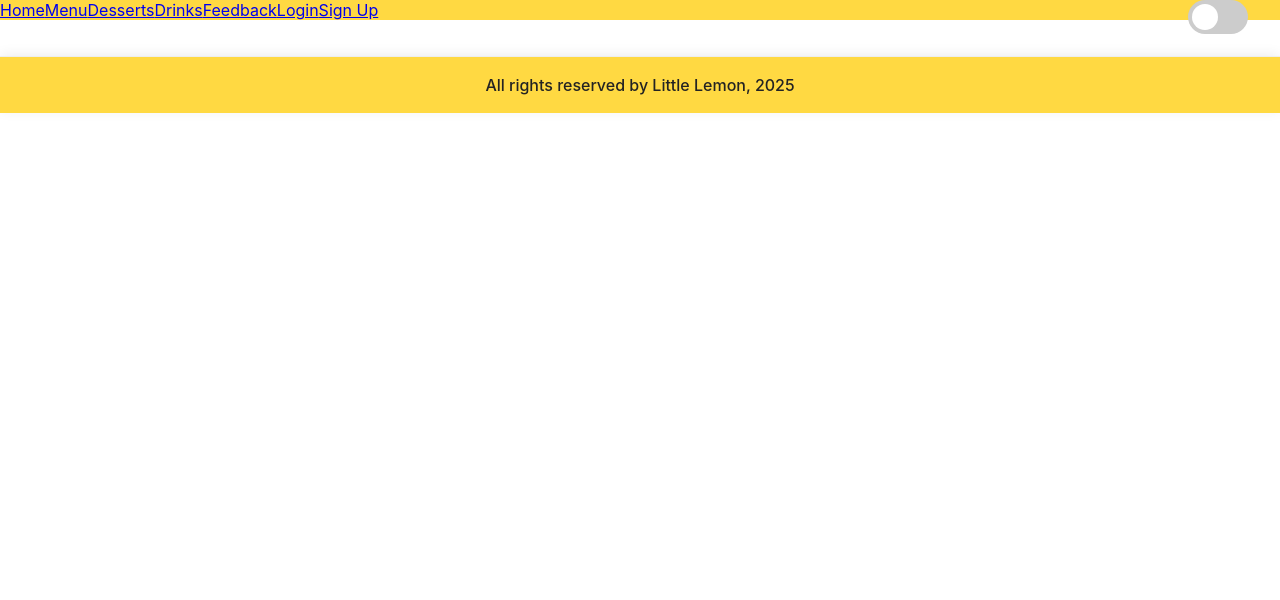
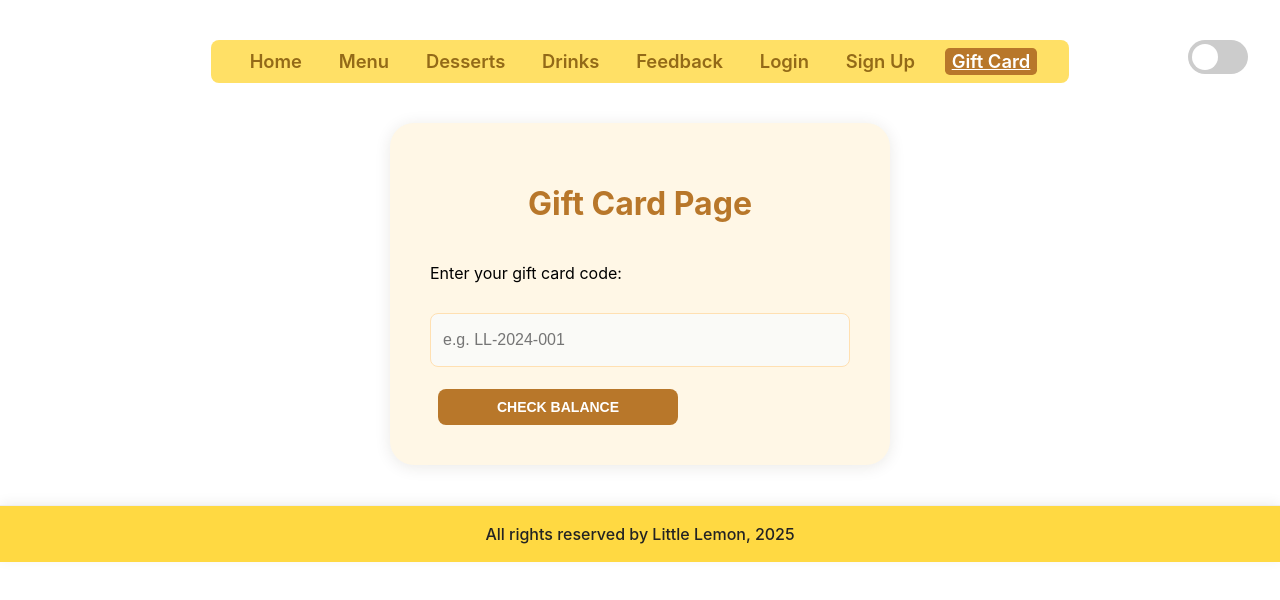
Before and after one commit to pokrhitman/little_lemon_website, a React (Vite) app: page /giftcard in a window 1280 px wide. Shown: the top 600 px of the page. Built offline with nearby package versions, Linux system fonts and the light colour scheme.

Commit message:
chore; added gift card page and improved navbar styling

```diff
--- a/src/App.jsx
+++ b/src/App.jsx
@@ -6,6 +6,7 @@ import {
   DessertsDetail,
   Drinks,
   Feedback,
+  GiftCard,
   Home,
   Login,
   Menu,
@@ -61,6 +62,9 @@ function App() {
           {/* Sign up Form */}
           <Route path="/signup" element={<SignUp />} />
 
+          {/* Gift Card */}
+          <Route path="/giftcard" element={<GiftCard />} />
+
         </Routes>
       </main>
 
--- a/src/components/Navbar.jsx
+++ b/src/components/Navbar.jsx
@@ -12,6 +12,7 @@ function Navbar() {
             <NavLink to="feedback" className="nav-link">Feedback</NavLink>
             <NavLink to="login" className="nav-link">Login</NavLink>
             <NavLink to="signup" className="nav-link">Sign Up</NavLink>
+            <NavLink to="giftcard" className="nav-link">Gift Card</NavLink>
             <Switch />
         </nav>
     );
--- /dev/null
+++ b/src/pages/GiftCard.jsx
@@ -0,0 +1,104 @@
+import React, { useState } from "react";
+import "../styles/GiftCard.css";
+
+const VALID_CODES = {
+    "LL-2024-001": 100,
+    "LL-2024-002": 50,
+};
+
+export default function GiftCard() {
+    const [inputCode, setInputCode] = useState("");
+    const [giftCard, setGiftCard] = useState(null); // holds { code, balance }
+    const [amountToSpend, setAmountToSpend] = useState("");
+    const [message, setMessage] = useState("");
+    const [history, setHistory] = useState([]);
+
+
+    // Handler to validate and "Load" a card
+    function handleLoadCard() {
+        const balance = VALID_CODES[inputCode];
+        if (balance !== undefined) {
+            setGiftCard({ code: inputCode, balance });
+            setMessage("");
+        } else {
+            setMessage("Invalid or unknown gift card code.");
+            setGiftCard(null);
+        }
+    }
+
+    // Handler to spend amount
+    function handleSpend() {
+        const amount = parseFloat(amountToSpend);
+        if (isNaN(amount) || amount <= 0) {
+            setMessage("Please enter a valid amount.");
+            return;
+        }
+        if (amount > giftCard.balance) {
+            setMessage("Amount exceeds available balance.");
+            return;
+        }
+
+        // Update history and card balance
+        const newBalance = giftCard.balance - amount;
+        setHistory([
+            ...history,
+            { date: new Date().toLocaleString(), amount, code: giftCard.code },
+        ]);
+        setGiftCard({ ...giftCard, balance: newBalance });
+        setMessage(`Success! You spent $${amount.toFixed(2)}. New balance: $${newBalance.toFixed(2)}`);
+        setAmountToSpend("");
+    }
+
+    // Reset for new card
+    function handleReset() {
+        setInputCode("");
+        setGiftCard(null);
+        setMessage("");
+        setAmountToSpend("");
+        setHistory([]);
+    }
+
+    return (
+        <div className="giftcard-container">
+            <h1 className="giftcard-title">Gift Card Page</h1>
+            {!giftCard ? (
+                <div className="giftcard-load">
+                    <p>Enter your gift card code:</p>
+                    <input
+                        className="giftcard-input"
+                        type="text"
+                        value={inputCode}
+                        onChange={e => setInputCode(e.target.value)}
+                        placeholder="e.g. LL-2024-001"
+                    />
+
+                    <button className="giftcard-btn" onClick={handleLoadCard} style={{ marginLeft: 8 }}>Check Balance</button>
+                    {message && <p className="giftcard-message-error">{message}</p>}
+                </div>
+            ) : (
+                <div className="giftcard-details">
+                    <h2>Gift Card: {giftCard.code}</h2>
+                    <h3>Balance: ${giftCard.balance.toFixed(2)}</h3>
+                    <p>Enter amount to spend:</p>
+                    <input
+                        className="giftcard-input"
+                        type="number"
+                        value={amountToSpend}
+                        min={1}
+                        max={giftCard.balance}
+                        onChange={e => setAmountToSpend(e.target.value)}
+                    />
+                    <button className="giftcard-btn" onClick={handleSpend} style={{ marginLeft: 8 }}>Spend</button>
+                    <button className="giftcard-btn secondary" onClick={handleReset} style={{ marginLeft: 8 }}>New Card</button>
+                    {message && <p className="giftcard-message-success">{message}</p>}
+                    <h4>Redemption History</h4>
+                    <ul className="giftcard-history">
+                        {history.map((h, i) => (
+                            <li key={i}>{h.date}: Spent ${h.amount.toFixed(2)}</li>
+                        ))}
+                    </ul>
+                </div>
+            )}
+        </div>
+    );
+}
--- a/src/pages/Login.jsx
+++ b/src/pages/Login.jsx
@@ -27,7 +27,7 @@ function Login() {
                 <h2 className="login-header">Welcome to Little Lemon</h2>
                 <p className="login-subheader">Login to continue</p>
 
-                (submitted ? (
+                {submitted ? (
                     <div className="login-success-message">
                         You are logged in!
                     </div>
@@ -46,6 +46,7 @@ function Login() {
                         </label>
 
                         <label className="login-label">
+                            Password
                             <input
                             className="login-input"
                             type="password"
@@ -61,7 +62,7 @@ function Login() {
                             Login
                         </button>
                     </form>
-                ))
+                )}
             </section>
         </main>
     );
--- a/src/pages/index.jsx
+++ b/src/pages/index.jsx
@@ -7,3 +7,4 @@ export { default as Drinks } from "./Drinks";
 export { default as Feedback } from "./Feedback";
 export { default as Login } from "./Login";
 export { default as SignUp } from "./SignUp";
+export { default as GiftCard} from "./GiftCard";
--- /dev/null
+++ b/src/styles/GiftCard.css
@@ -0,0 +1,77 @@
+.giftcard-container {
+    padding: 40px;
+    max-width: 420px;
+    margin: 40px auto;
+    background: #fff7e6;
+    border-radius: 1.5rem;
+    box-shadow: 0 2px 16px rgba(52, 38, 19, 0.1);
+}
+
+.giftcard-title {
+    text-align: center;
+    margin-bottom: 24px;
+    color: #b8772a;
+}
+
+.giftcard-load,
+.giftcard-details {
+    display: flex;
+    flex-direction: column;
+    align-items: stretch;
+    gap: 14px;
+}
+
+.giftcard-input {
+    padding: 10px 12px;
+    border: 1px solid #ffe0b2;
+    border-radius: 0.5rem;
+    font-size: 1rem;
+}
+
+.giftcard-btn {
+    padding: 10px 0;
+    margin-top: 8px;
+    border: none;
+    border-radius: 0.5rem;
+    background: #b8772a;
+    color: #fff;
+    font-weight: bold;
+    cursor: pointer;
+    transition: background 0.18s;
+}
+
+.giftcard-btn.secondary {
+    background: #eee;
+    color: #b8772a;
+    margin-left: 6px;
+}
+
+-giftcard-btn:hover {
+    background: #db9600;
+}
+
+.giftcard-message {
+    margin-top: 8px;
+    padding: 8px;
+    border-radius: 0.5rem;
+    font-size: 1rem;
+}
+
+.giftcard-message-error {
+    color: #a94442;
+    background: #fff0ee;
+    border: 1px solid #f5c6cb;
+}
+
+.giftcard-message-success {
+    color: #14560e;
+    background: #efffe9;
+    border: 1px solid #b6ecc9;
+}
+
+.giftcard-history {
+    margin: 10px 0 0 0;
+    padding-left: 18px;
+    color: #6e5425;
+    font-size: 0.96rem;
+}
--- a/src/styles/Navbar.css
+++ b/src/styles/Navbar.css
@@ -0,0 +1,29 @@
+.navbar {
+    display: flex;
+    align-items: center;
+    gap: 1.5rem; /* Space between links */
+    padding: 0.5rem 2rem;
+    background-color: #ffe066;
+    border-radius: 0.5rem;
+    font-family: inherit;
+    margin-top: 2.5rem;
+    width: fit-content; /* Only as wide as content */
+    margin-left: auto;
+    margin-right: auto;
+}
+
+.nav-link {
+    color: #936a18;
+    text-decoration: none;
+    font-size: 1.15rem;
+    font-weight: 600;
+    transition: color 0.16s;
+    padding: 0.15rem 0.4rem;
+    border-radius: 0.3rem;
+}
+
+.nav-link.active, .nav-link:focus, .nav-link:hover {
+    color: #fff;
+    background: #b8772a;
+    text-decoration: underline;
+}
```
